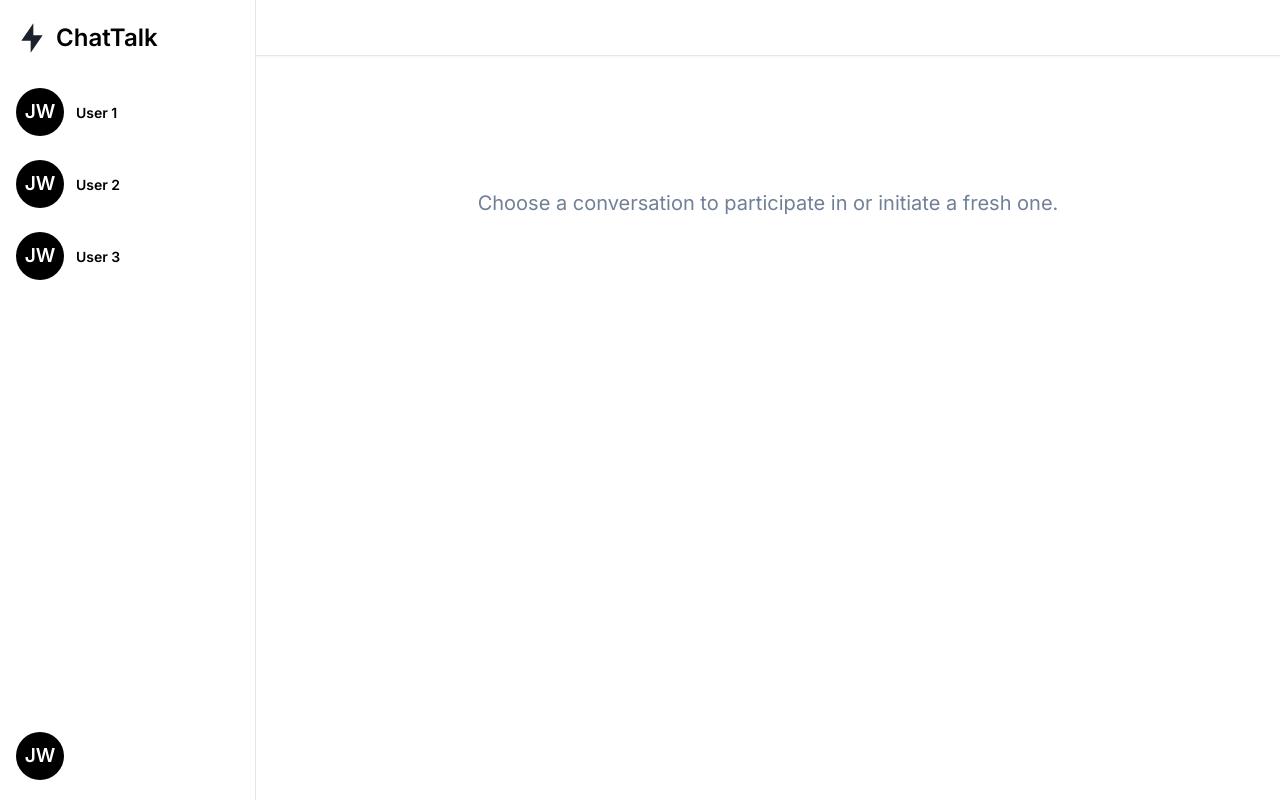
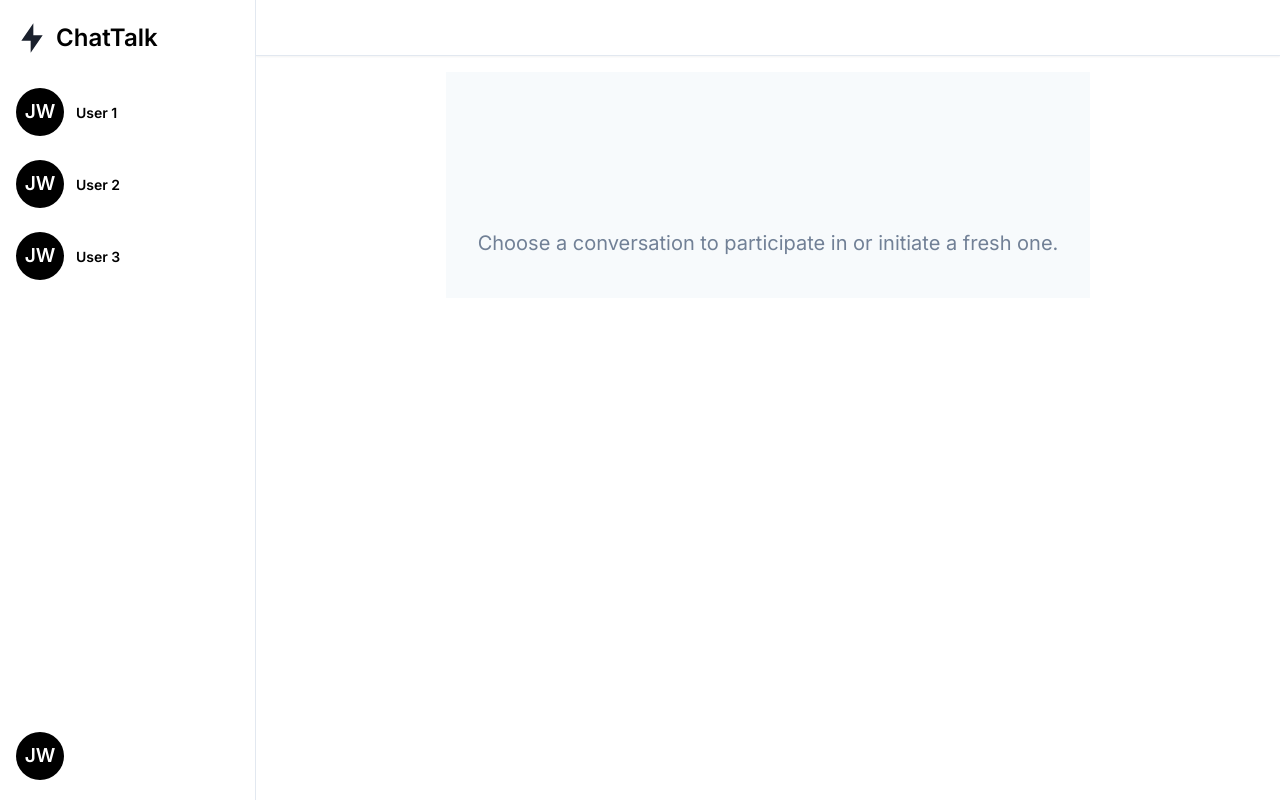
Before and after one commit to SinugbangIsda/spring-boot-bff-chattalk, a React (Vite) app in the folder frontend/: page / in a window 1280 px wide. Built offline with nearby package versions, Linux system fonts and the light colour scheme; sample sign-in values are in the browser's storage; some icons are missing.

Commit message:
refactor: restructure Dashboard page

```diff
--- a/frontend/src/pages/dashboard/index.tsx
+++ b/frontend/src/pages/dashboard/index.tsx
@@ -1,10 +1,19 @@
-import { VStack, Text } from "@chakra-ui/react";
+import { VStack, Text, Box } from "@chakra-ui/react";
 import Applayout from "../../components/privateroute/applayout";
 import { IoLogoWechat } from "react-icons/all";
 
 const Dashboard = () => {
   return (
     <Applayout>
+      <Box
+        py = "10"
+        px = {{ sm: "6", lg: "8"}}
+        h = "full"
+        display = "flex"
+        justifyContent = "center"
+        alignItems = "center"
+        bg = "gray.50"
+      >
         <VStack>
           <Text
             color = "gray.500"
@@ -21,6 +30,7 @@ const Dashboard = () => {
             Choose a conversation to participate in or initiate a fresh one.
           </Text>
         </VStack>
+      </Box>
     </Applayout>
   )
 }
```
Lines whose indentation alone changed are shown as unchanged.
